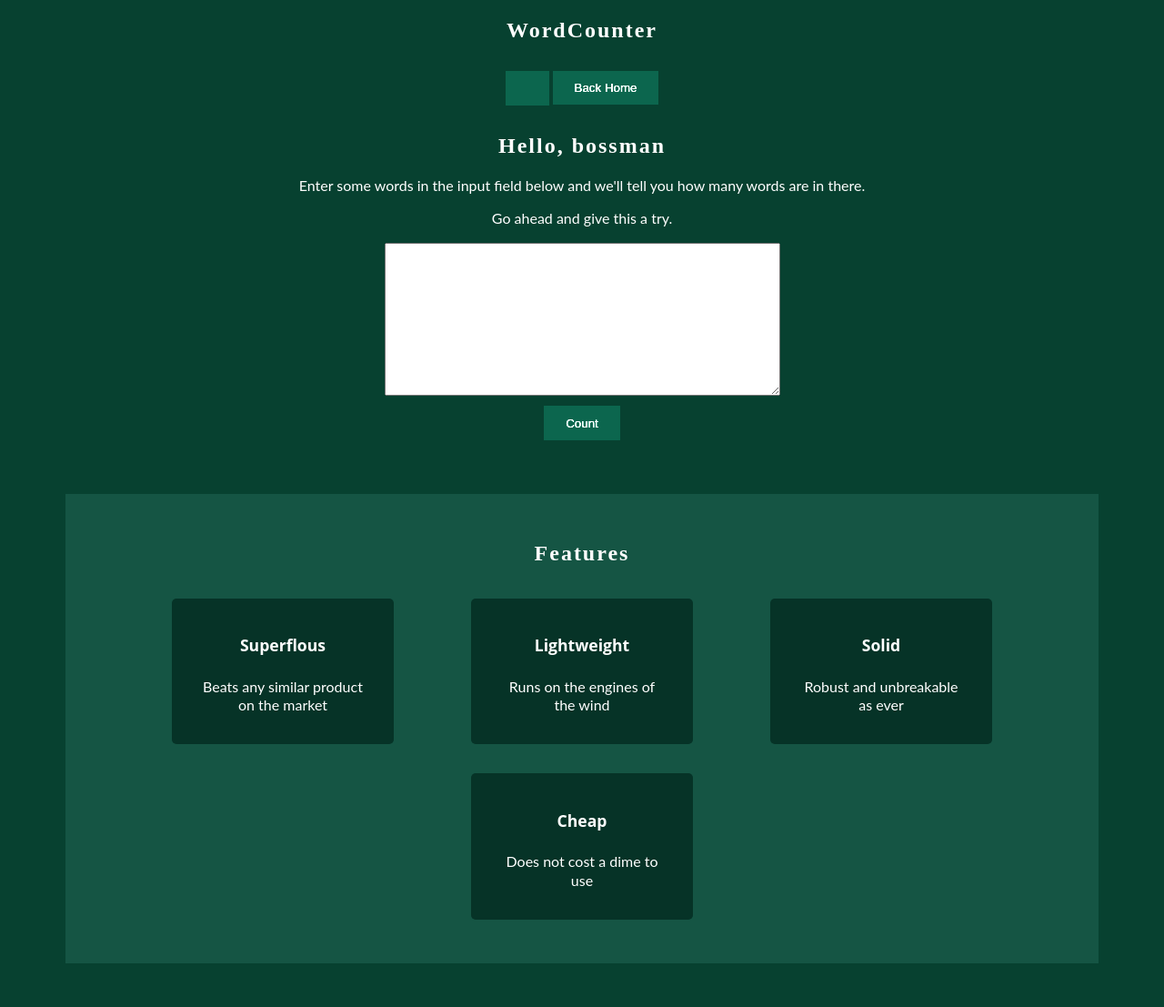
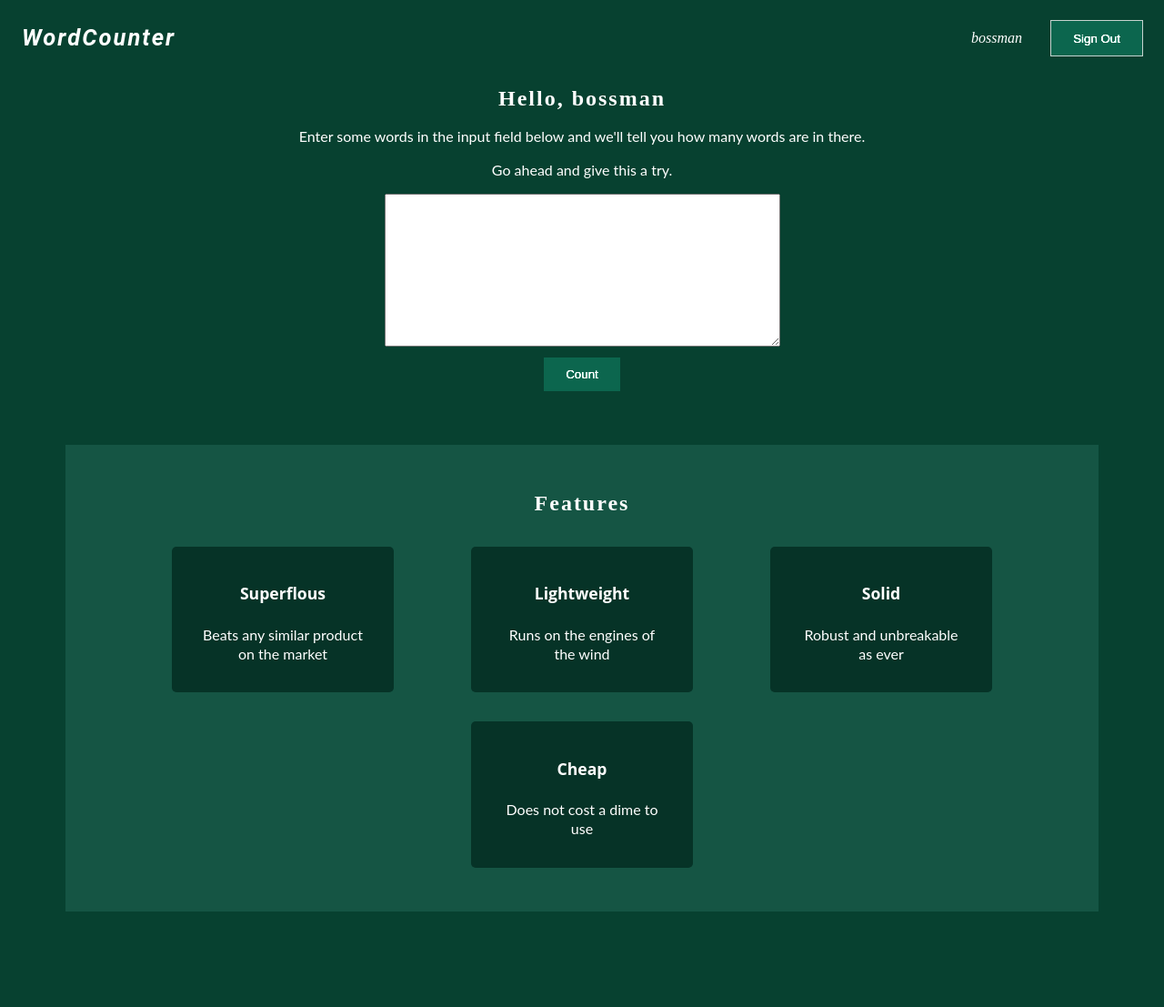
Before and after one commit to LifelikeDev/django-tuts, a Django app: page / in a window 1280 px wide. Shown: the whole page at 91% size. After the commit the page ends 1002 px from the top, so only its background shows below. Run offline with Django 3.2, Linux system fonts and the light colour scheme; a user stored in the database is signed in; data comes from the database, SQL or seed files in the repository; both versions use the stored data as it was after the commit.

Commit message:
user sign out

```diff
--- a/alpha/urls.py
+++ b/alpha/urls.py
@@ -6,4 +6,5 @@ urlpatterns = [
     path("counter", views.counter, name="counter"),
     path("register", views.register, name="register"),
     path("login", views.login, name="login"),
+    path("logout", views.logout, name="logout")
 ]
--- a/alpha/views.py
+++ b/alpha/views.py
@@ -8,13 +8,6 @@ from .models import Feature
 def index(request):
     features = Feature.objects.all()
     return render(request, 'wordcounter.html', {"features": features})
-
-
-def counter(request):
-    words = request.POST['words']
-    number_of_words = len(words.split())
-
-    return render(request, 'countedwords.html', {'number_of_words': number_of_words})
 
 
 def register(request):
@@ -57,8 +50,20 @@ def login(request):
             auth.login(request, user)
             return redirect('/')
         else:
-            messages.info(request, 'The information you entered is invalid')
+            messages.info(request, 'Invalid username or password')
             return redirect('login')
 
     else:
         return render(request, 'login.html')
+
+
+def logout(request):
+    auth.logout(request)
+    return redirect('/')
+
+
+def counter(request):
+    words = request.POST['words']
+    number_of_words = len(words.split())
+
+    return render(request, 'countedwords.html', {'number_of_words': number_of_words})
--- a/static/styles.css
+++ b/static/styles.css
@@ -2,6 +2,13 @@ body {
   background-color: #074130;
   color: #fff;
   text-align: center;
+}
+
+.navigation {
+  display: flex;
+  align-items: center;
+  justify-content: space-between;
+  padding: 0 1rem;
 }
 
 .submit-btn {
@@ -48,6 +55,14 @@ textarea {
 .heading {
   font-family: "Poppins";
   font-size: 1.5em;
+  letter-spacing: 2px;
+  line-height: 1;
+}
+
+.logo {
+  font-family: "Roboto";
+  font-size: 1.6em;
+  font-style: italic;
   letter-spacing: 2px;
 }
 
@@ -114,3 +129,21 @@ textarea {
   width: 180px;
   letter-spacing: 1px;
 }
+
+.user-action {
+  margin-left: 2rem;
+  outline: 1px solid hsla(0, 0%, 93%, 0.767);
+}
+
+.user-deck {
+  display: flex;
+  align-items: center;
+  justify-content: space-between;
+  /* outline: 1px solid yellow; */
+}
+
+.username {
+  font-family: "Poppins";
+  font-size: 1em;
+  font-style: italic;
+}
--- a/templates/countedwords.html
+++ b/templates/countedwords.html
@@ -9,6 +9,7 @@
     <link rel="stylesheet" href="{% static 'styles.css' %}" />
     <title>Results Page - Simple Word Counter</title>
   </head>
+
   <body>
     {% if user.is_authenticated %}
     <h2 class="heading">Great job, {{user.username}}!!!</h2>
--- a/templates/wordcounter.html
+++ b/templates/wordcounter.html
@@ -11,13 +11,24 @@
   </head>
 
   <body>
-    <nav>
-      <h2 class="heading">WordCounter</h2>
+    <nav class="navigation">
+      <h2 class="heading logo">WordCounter</h2>
 
-      <form action="">
-        <input class="submit-btn" type="submit" value="" />
-        <input class="submit-btn" type="submit" value="Back Home" />
-      </form>
+      <div class="user-deck">
+        {% if user.is_authenticated %}
+        <p class="username">{{user.username}}</p>
+        {% endif %}
+        <!--  -->
+        {% if user.is_authenticated %}
+        <a href="logout"
+          ><input class="submit-btn user-action" type="submit" value="Sign Out"
+        /></a>
+        {% else %}
+        <a href="login"
+          ><input class="submit-btn user-action" type="submit" value="Sign In"
+        /></a>
+        {% endif %}
+      </div>
     </nav>
 
     {% if user.is_authenticated %}
```
Also changed, not shown: db.sqlite3.
